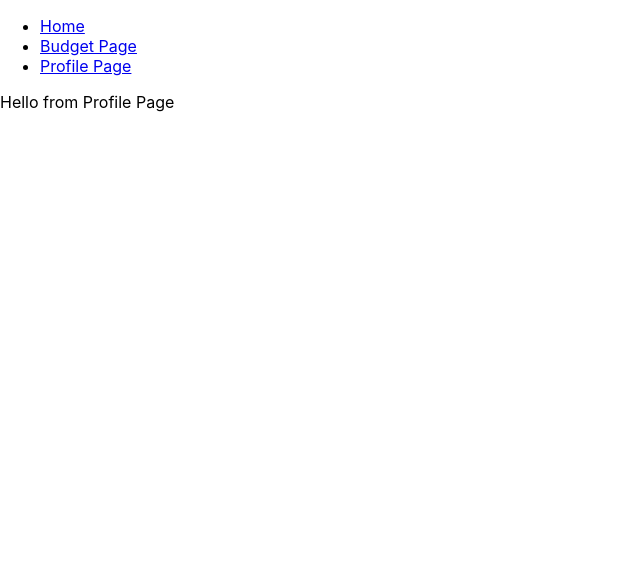
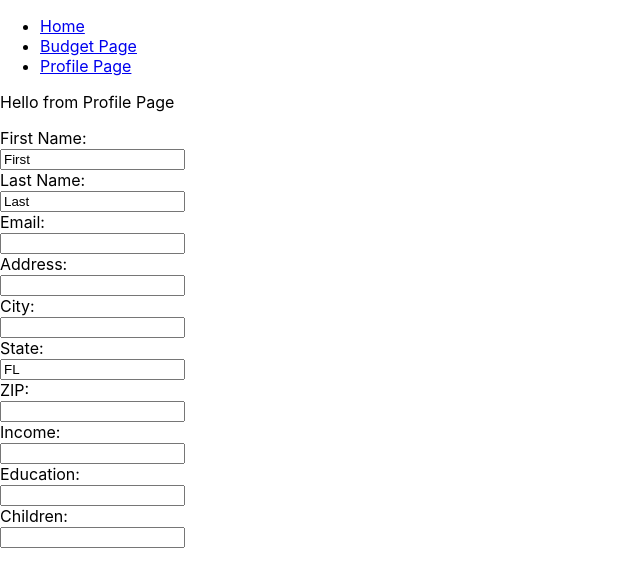
Before and after one commit to jclement92/team-2, a React (Create React App) app: page /profile in a window 1280 px wide. Shown: the top 586 px of the page, without its empty margins (0-640 px from the left). Built offline with nearby package versions, Linux system fonts and the light colour scheme.

Commit message:
Profile Forms

```diff
--- a/src/components/Profile.js
+++ b/src/components/Profile.js
@@ -4,8 +4,30 @@ class Profile extends Component {
   render() {
     return (
       <div>
-          <p>Hello from Profile Page</p>
+        <p>Hello from Profile Page</p>
+        <div>
+          First Name:<br></br>
+          <input type="text" value="First"></input><br></br>
+          Last Name:<br></br>
+          <input type="text" value="Last"></input><br></br>
+          Email:<br></br>
+          <input type="text" value=""></input><br></br>
+          Address:<br></br>
+          <input type="text" value=""></input><br></br>
+          City:<br></br>
+          <input type="text" value=""></input><br></br>
+          State:<br></br>
+          <input type="text" value="FL"></input><br></br>
+          ZIP:<br></br>
+          <input type="number" value=""></input><br></br>
+          Income:<br></br>
+          <input type="text" value=""></input><br></br>
+          Education:<br></br>
+          <input type="text" value=""></input><br></br>
+          Children:<br></br>
+          <input type="number" value=""></input><br></br>
       </div>
+    </div>
     );
   }
 }
```
